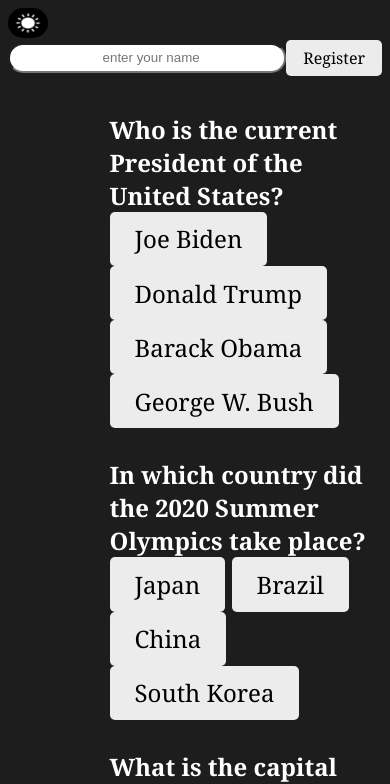
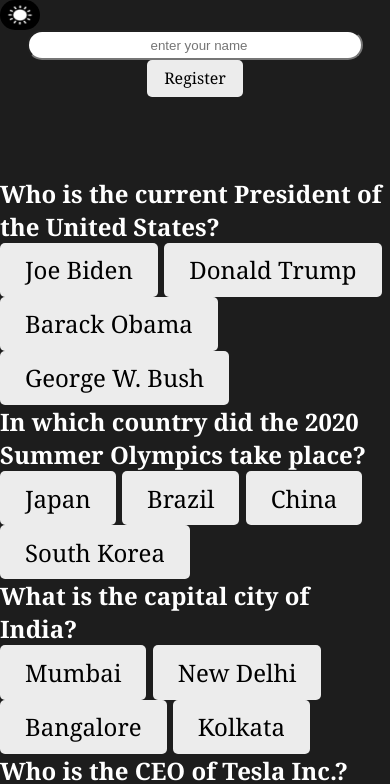
Before and after one commit to shaquibkhan/quiz-web-app, a plain HTML site: page index.html in a window 390 px wide. Both pictures are taken after a click on the picture 28 px from the left and 23 px from the top of the page. Shown: the top 784 px of the page. Drawn offline with Linux system fonts and the light colour scheme.

Commit message:
implemented responsive using media-queries

```diff
--- a/index.css
+++ b/index.css
@@ -1,13 +1,24 @@
-body{
+body {
     background-color: #f5f1fe;
     font-family: Cambria, Cochin, Georgia, Times, 'Times New Roman', serif;
+    margin: 0; /* Remove default margin */
+    padding: 0; /* Remove default padding */
 }
-.light-dark-mode{
+
+/* Add a container to center the content */
+.container {
+    max-width: 1200px;
+    margin: 0 auto;
+    padding: 20px;
+}
+
+.light-dark-mode {
     width: 40px;
     height: 30px;
     border-radius: 25px;
     cursor: pointer;
 }
+
 button {
     border-radius: 5px;
     border: 1px solid transparent;
@@ -19,54 +30,71 @@
     cursor: pointer;
     transition: border-color 0.25s;
 }
+
 button:hover {
     border-color: #646cff;
 }
+
 button:focus,
 button:focus-visible {
     outline: 4px auto -webkit-focus-ring-color;
 }
-.options-btn{
+
+.options-btn {
     display: flex;
     flex-direction: column;
     align-items: flex-start;
-    /* justify-content: space-between; */
     gap: 12px;
 }
-.options-row{
+
+.options-row {
     display: flex;
     gap: 20px;
 }
-.input-box{
+
+.input-box {
     display: flex;
+    flex-direction: column;
     align-items: center;
-    justify-content: center;
+    margin-bottom: 20px;
 }
-input{
-    width: 20rem;
+
+input {
+    width: 100%;
+    max-width: 20rem;
     height: 1.5rem;
     border-radius: 25px;
-    text-align: center; /* Center-align placeholder */
-    padding-left: 10px; /* Add left padding for entered text */
+    text-align: center;
+    padding-left: 10px;
 }
-/* Add a style for the disabled button */
+
 #registerButton:disabled {
-    background-color: #ccc; /* Change the background color */
-    color: #666; /* Change the text color */
-    cursor: not-allowed; /* Change the cursor */
+    background-color: #ccc;
+    color: #666;
+    cursor: not-allowed;
 }
-.btn{
+
+.btn {
     display: flex;
     justify-content: center;
     gap: 18px;
 }
-.question-dashboard{
-    margin-left: 25%;
-    padding: 15px 8px;
-    /* justify-content: center; */
-    /* align-items: center; */
+
+.ques-score-row {
+    display: flex;
+    flex-direction: column;
+    align-items: center;
+    margin-top: 20px;
 }
-.ques-score-row{
-    display: flex;
-    justify-content: center;
+
+/* Add media queries for responsiveness */
+@media screen and (max-width: 600px) {
+    .input-box {
+        margin-bottom: 10px;
     }
+
+    .btn {
+        flex-direction: column;
+        gap: 10px;
+    }
+}
```
Lines whose indentation alone changed are shown as unchanged.
